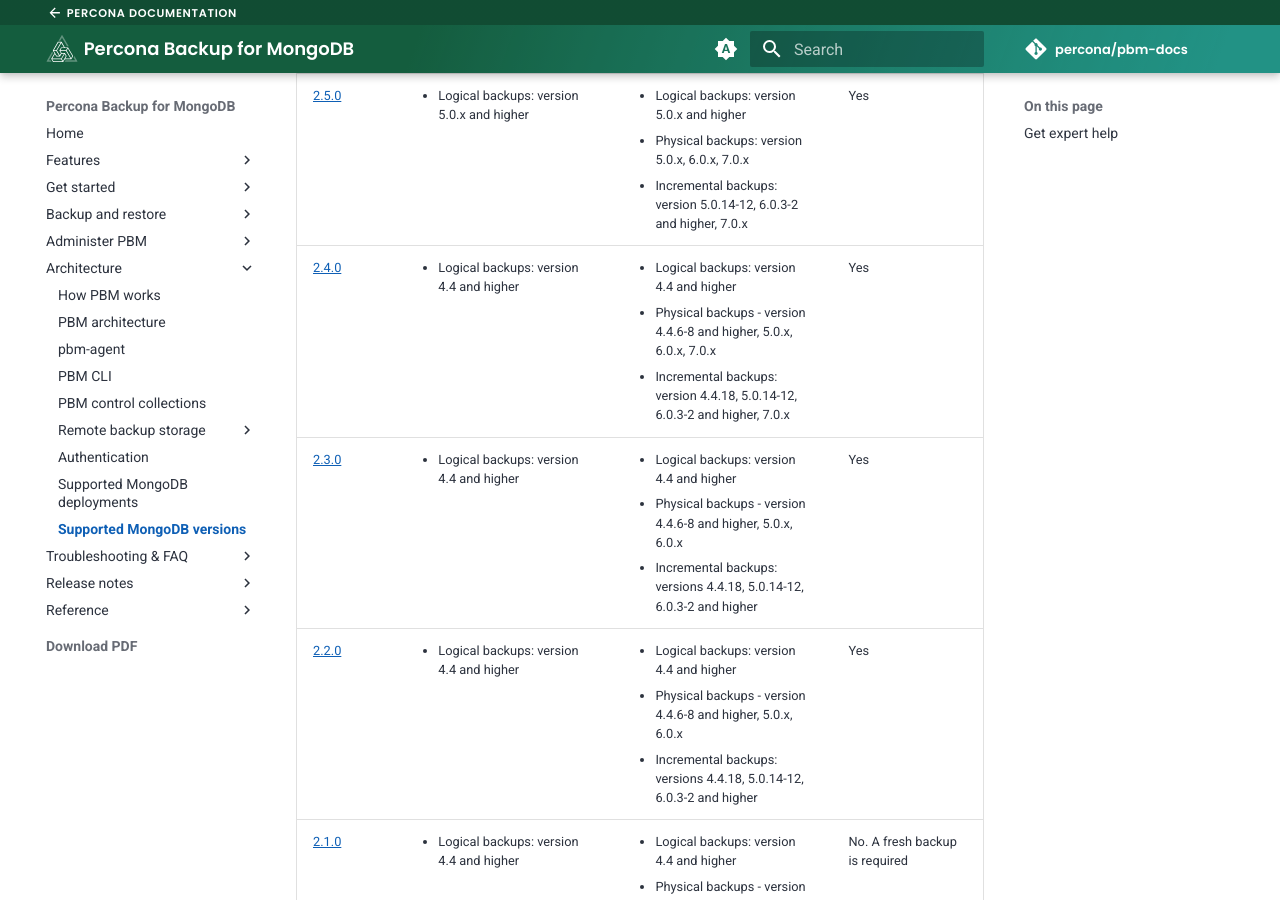
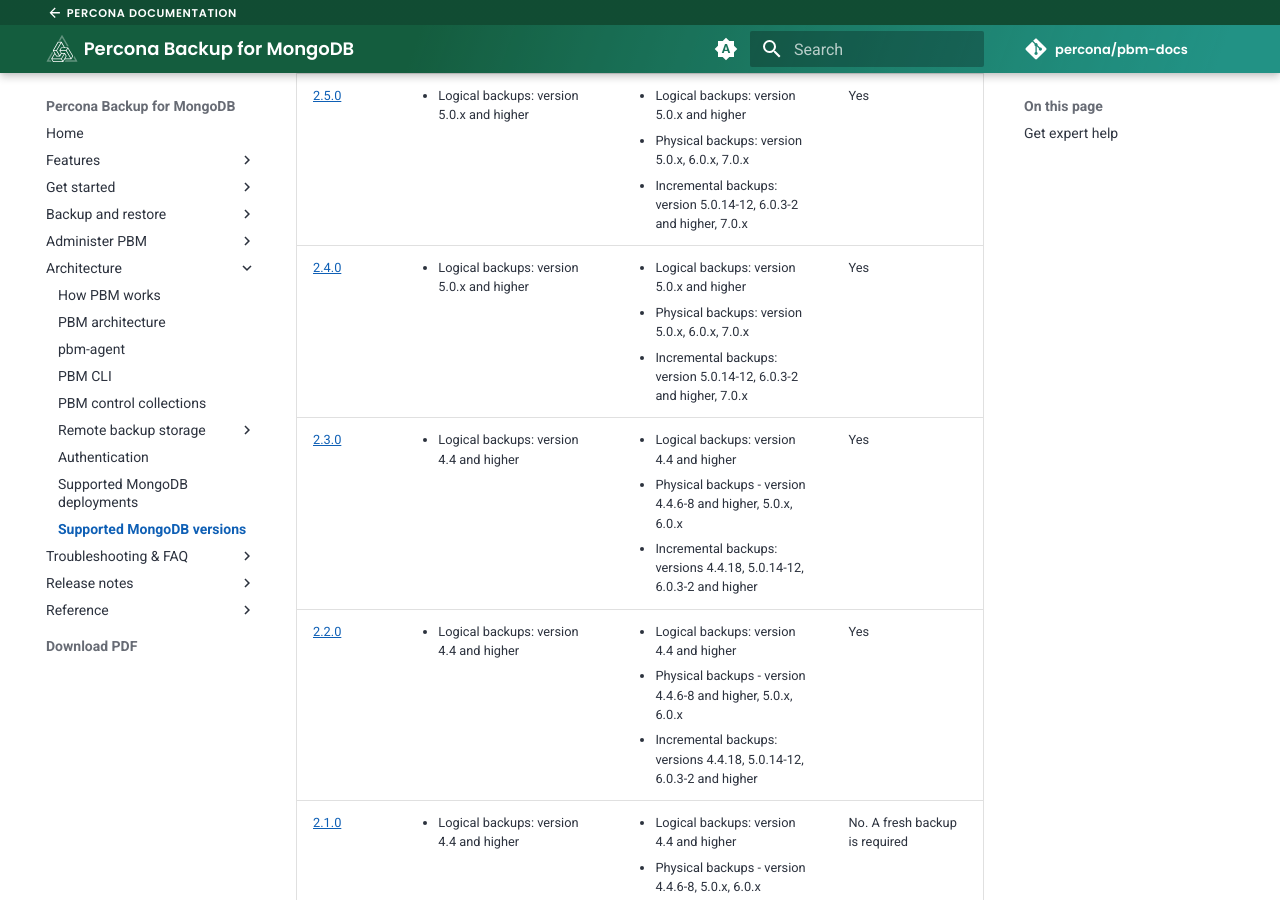
Before and after one commit to percona/pbm-docs, an MkDocs documentation site: the page built from docs/details/versions.md, in a window 1280 px wide and 900 px high, scrolled down 459 px. Built offline with MkDocs 1.6.1 and Material for MkDocs 9.7.7, drawn with Linux system fonts in a browser that asks for light colours; nearby versions of some CDN libraries; comment, search, counter and statistics services are not loaded.

Commit message:
Update docs/details/versions.md
Co-authored-by: Santo <31849787+sleto-it@users.noreply.github.com>

```diff
--- a/docs/details/versions.md
+++ b/docs/details/versions.md
@@ -15,7 +15,7 @@
 | PBM version | MongoDB Community / Enterprise | Percona Server for MongoDB|Compatibility with previous PBM versions|
 | ----------- |------------------------------- | ------------------------- |----------------------------------------|
 | [2.5.0](../release-notes/2.5.0.md) | <ul><li>Logical backups: version 5.0.x and higher</li></ul> | <ul><li>Logical backups: version 5.0.x and higher</li><li>Physical backups: version 5.0.x, 6.0.x, 7.0.x</li><li>Incremental backups: version 5.0.14-12, 6.0.3-2 and higher, 7.0.x</li></ul> | Yes |
-| [2.4.0](../release-notes/2.4.0.md) | <ul><li>Logical backups: version 4.4 and higher</li></ul> | <ul><li>Logical backups: version 4.4 and higher</li><li>Physical backups - version 4.4.6-8 and higher, 5.0.x, 6.0.x, 7.0.x</li><li>Incremental backups: version 4.4.18, 5.0.14-12, 6.0.3-2 and higher, 7.0.x</li></ul>| Yes |
+| [2.4.0](../release-notes/2.4.0.md) | <ul><li>Logical backups: version 5.0.x and higher</li></ul> | <ul><li>Logical backups: version 5.0.x and higher</li><li>Physical backups: version 5.0.x, 6.0.x, 7.0.x</li><li>Incremental backups: version 5.0.14-12, 6.0.3-2 and higher, 7.0.x</li></ul>| Yes |
 | [2.3.0](../release-notes/2.3.0.md) | <ul><li>Logical backups: version 4.4 and higher</li></ul> | <ul><li>Logical backups: version 4.4 and higher</li><li>Physical backups - version 4.4.6-8 and higher, 5.0.x, 6.0.x</li><li>Incremental backups: versions 4.4.18, 5.0.14-12, 6.0.3-2 and higher</li></ul>| Yes |
 | [2.2.0](../release-notes/2.2.0.md) | <ul><li>Logical backups: version 4.4 and higher</li></ul> | <ul><li>Logical backups: version 4.4 and higher</li><li>Physical backups - version 4.4.6-8 and higher, 5.0.x, 6.0.x</li><li>Incremental backups: versions 4.4.18, 5.0.14-12, 6.0.3-2 and higher</li></ul>| Yes |
 | [2.1.0](../release-notes/2.1.0.md) | <ul><li>Logical backups: version 4.4 and higher</li></ul> | <ul><li>Logical backups: version 4.4 and higher</li><li>Physical backups - version 4.4.6-8, 5.0.x, 6.0.x</li><li>Incremental backups: version 4.2.24-24, 4.4.18, 5.0.14-12, 6.0.3-2 and higher</li></ul>| No. A fresh backup is required|
```
